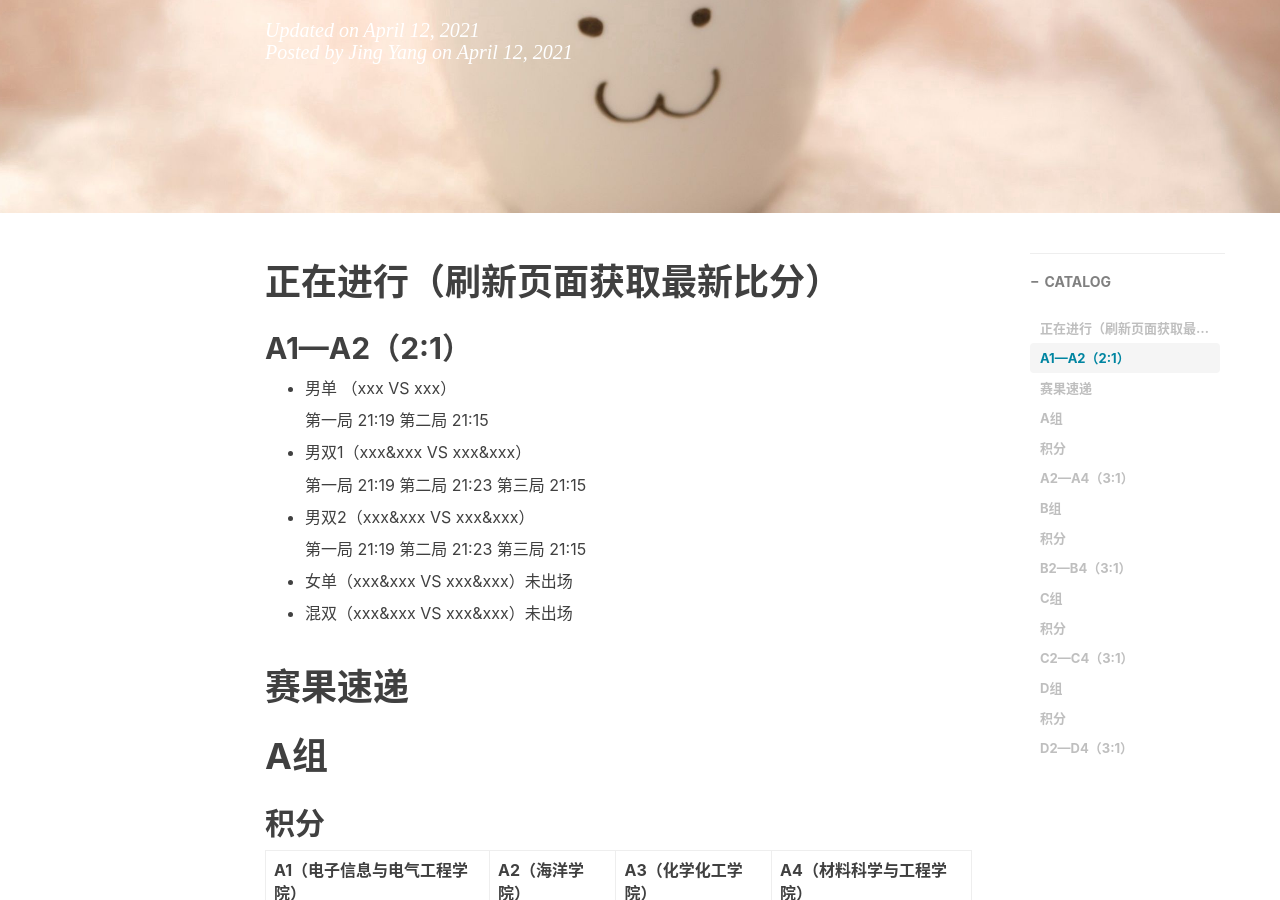
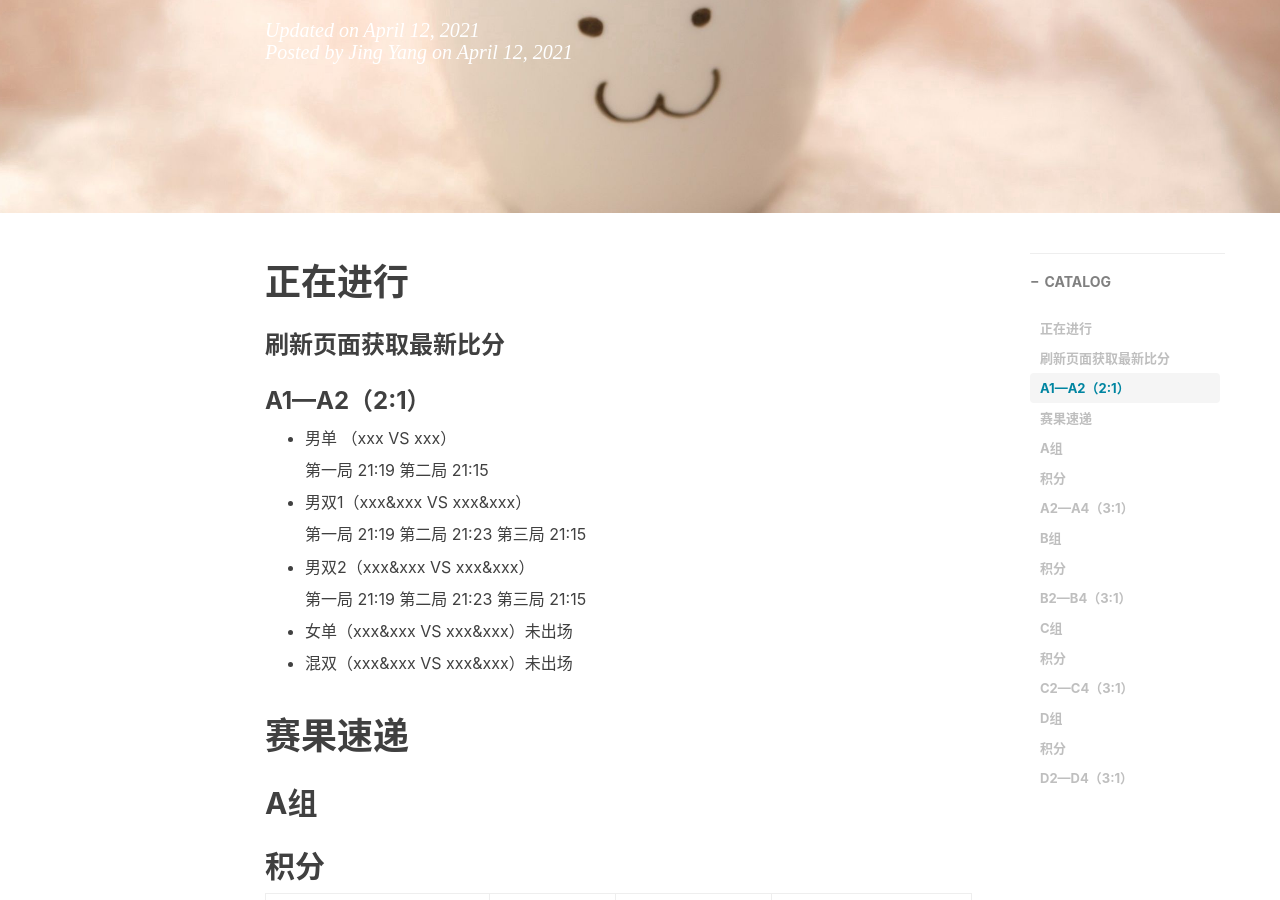
Before and after one commit to sharkjingyang/sharkjingyang.github.io, a Jekyll site: the page built from _posts/2021-04-12-羽毛球比分链接.md, in a window 1280 px wide and 900 px high, scrolled down 332 px. Built offline with Jekyll 4.4.1, drawn with Linux system fonts in a browser that asks for light colours; nearby versions of some CDN libraries; comment, search, counter and statistics services are not loaded.

```diff
--- a/_posts/2021-04-12-羽毛球比分链接.md
+++ b/_posts/2021-04-12-羽毛球比分链接.md
@@ -13,9 +13,11 @@ tags:
     - Updating
 ---
 
-# 正在进行（刷新页面获取最新比分）
+# 正在进行
 
-## A1—A2（2:1）
+### 刷新页面获取最新比分
+
+### A1—A2（2:1）
 
 - 男单 （xxx VS xxx）
 
@@ -35,7 +37,7 @@ tags:
 
 # 赛果速递
 
-# A组
+## A组
 
 ## 积分
 
@@ -43,7 +45,7 @@ tags:
 | ---------------------------- | -------------- | ------------------ | ------------------------ |
 |                              |                |                    |                          |
 
-## A2—A4（3:1）
+### A2—A4（3:1）
 
 - 男单 （xxx VS xxx）
 
@@ -63,7 +65,7 @@ tags:
 
 - 混双（xxx&xxx VS xxx&xxx）未出场
 
-# B组
+## B组
 
 ## 积分
 
@@ -71,7 +73,7 @@ tags:
 | ---------------- | ------------ | ------------------------------- | ---------------------------- | ------------------------------ |
 |                  |              |                                 |                              |                                |
 
-## B2—B4（3:1）
+### B2—B4（3:1）
 
 - 男单 （xxx VS xxx）
 
@@ -91,7 +93,7 @@ tags:
 
 - 混双（xxx&xxx VS xxx&xxx）未出场
 
-# C组
+## C组
 
 ## 积分
 
@@ -99,7 +101,7 @@ tags:
 | ---------------------------- | -------------- | ------------------------ | ---------------------- | ------------ |
 |                              |                |                          |                        |              |
 
-## C2—C4（3:1）
+### C2—C4（3:1）
 
 - 男单 （xxx VS xxx）
 
@@ -119,7 +121,7 @@ tags:
 
 - 混双（xxx&xxx VS xxx&xxx）未出场
 
-# D组
+## D组
 
 ## 积分
 
@@ -127,7 +129,7 @@ tags:
 | -------------------- | -------------- | --------------------------------- | -------------- | ----------------- |
 |                      |                |                                   |                |                   |
 
-## D2—D4（3:1）
+### D2—D4（3:1）
 
 - 男单 （xxx VS xxx）
 
```
